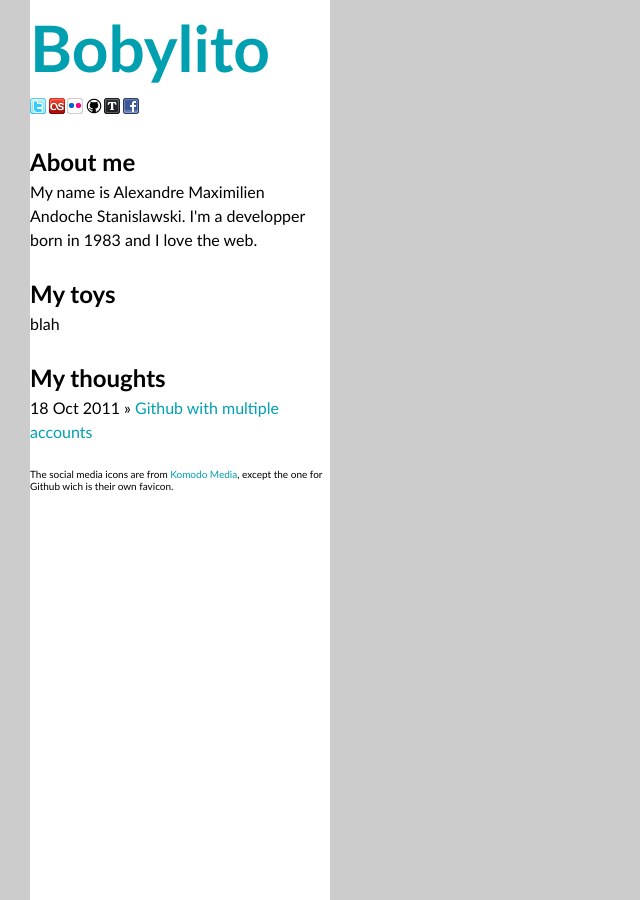
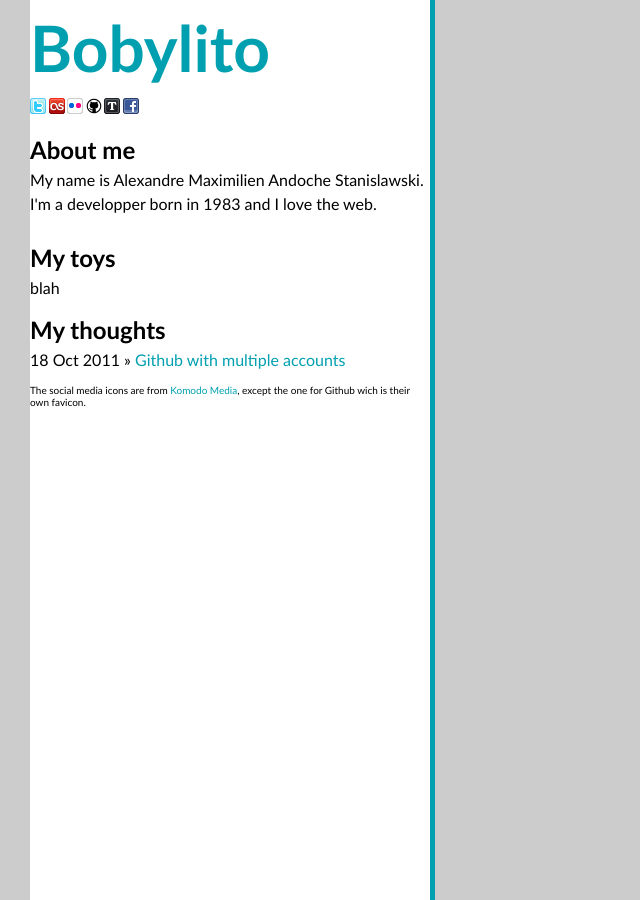
Before and after one commit to bobylito/bobylito.github.com, a Jekyll site: the page built from index.html, in a window 1280 px wide. Shown: the whole page, without its empty margins (0-640 px from the left). Built offline with Jekyll 4.4.1, drawn with Linux system fonts in a browser that asks for light colours; Markdown is read by kramdown in place of the engine named in the settings.

Commit message:
graphic update ++

```diff
--- a/_layouts/post.html
+++ b/_layouts/post.html
@@ -2,5 +2,8 @@
 layout: default
 ---
 <section class="post">
+<span class="pubdate">
+  <data itemprop="pubdate" value="{{page.date}}">{{page.date | date_to_string}}</data>
+</span>
 {{ content }}
 </section>
--- a/css/all.css
+++ b/css/all.css
@@ -14,7 +14,7 @@
   margin-bottom : 1.5em
 }
 ul, ol{
-  padding-bottom : 2.4em;
+  padding-bottom : 1.2em;
   list-style-type:none;
 }
 h1, h2, h3 {
@@ -30,6 +30,9 @@
 h1 {
   font-size : 6.4em;
 }
+pre{
+  font-size:1.3em;
+}
 
 a{
   text-decoration:none;
@@ -44,9 +47,10 @@
 }
 
 body {
-  width:300px;
+  width:400px;
   background:#FFF;
   min-height:100%;
+  border-right :0.5em solid  #00A0B0
 }
 
 .social li{
@@ -56,3 +60,15 @@
 .post {
   /*font-size: 75%;*/
 }
+
+.pubdate {
+  display:block;
+  text-align:right;
+  margin-bottom: 1em;
+}
+
+.pubdate > data{
+  background-color : #00A0B0;
+  color : white;
+  padding : 0.5em;
+}
```
Also changed, not shown: _posts/2011-10-18-using-multiple-gihtub-accounts.textile (+2 -6 lines).
